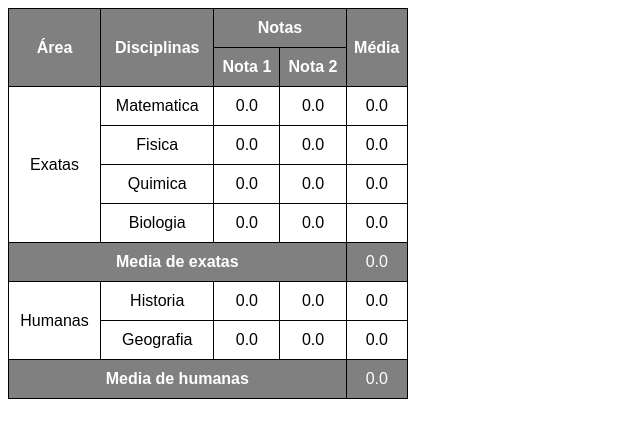
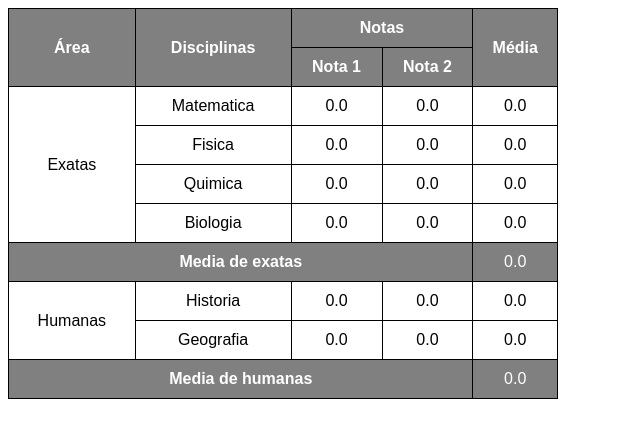
Before and after one commit to Joaquim-Mahuma/html-css, a plain HTML site: page exercicios/ex023/pessoais/tabela05/index.html in a window 1280 px wide. Shown: the whole page, without its empty margins (0-640 px from the left). Drawn offline with Linux system fonts and the light colour scheme.

Commit message:
fiz coisas

```diff
--- a/exercicios/ex023/pessoais/tabela05/index.html
+++ b/exercicios/ex023/pessoais/tabela05/index.html
@@ -11,17 +11,17 @@
         <tr>
             <th rowspan="2" scope="col">Área</td>
             <th rowspan="2" scope="col">Disciplinas</td>
-            <th colspan="2" scope="col">Notas</td>
+            <th colspan="2" scope="colgroup">Notas</td>
             <th rowspan="2" scope="col">Média</td>
         </tr>
 
         <tr>
-            <th>Nota 1</td>
-            <th>Nota 2</td>
+            <th scope="col">Nota 1</td>
+            <th scope="col">Nota 2</td>
         </tr>
 
         <tr>
-            <td rowspan="4">Exatas</td>
+            <th class="cabecalho" rowspan="4">Exatas</th>
             <td>Matematica</td>
             <td>0.0</td>
             <td>0.0</td>
@@ -55,7 +55,7 @@
         </tr>
 
         <tr>
-            <td rowspan="2">Humanas</td>
+            <th class="cabecalho" rowspan="2" scope="rowgroup">Humanas</th>
             <td>Historia</td>
             <td>0.0</td>
             <td>0.0</td>
--- a/exercicios/ex023/pessoais/tabela05/style.css
+++ b/exercicios/ex023/pessoais/tabela05/style.css
@@ -5,10 +5,11 @@
 }
 
 table {
+
     text-align: center;
     border-collapse: collapse;
     border: 1px solid black;
-    width: 400px;
+    width: 550px;
 
 }
 
@@ -17,7 +18,14 @@ th {
     background-color: gray;
 }
 
+.cabecalho {
+    color: black;
+    background-color: white;
+    font-weight: normal;
+}
+
 td, th {
+
     padding: 10px 0px;
     border: 1px solid black;
 }
```
Also changed, not shown: exercicios/ex023/pessoais/tabela02/index.html (+1 -1 lines).
